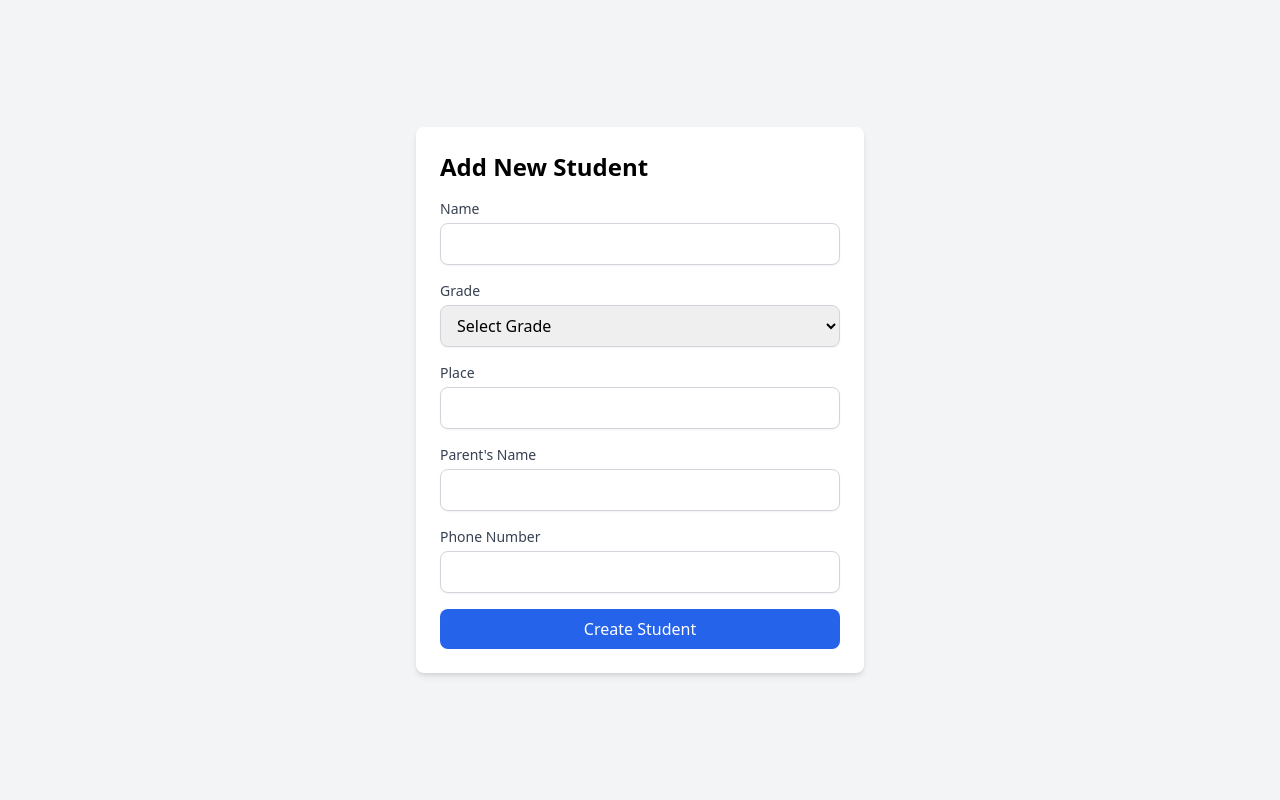
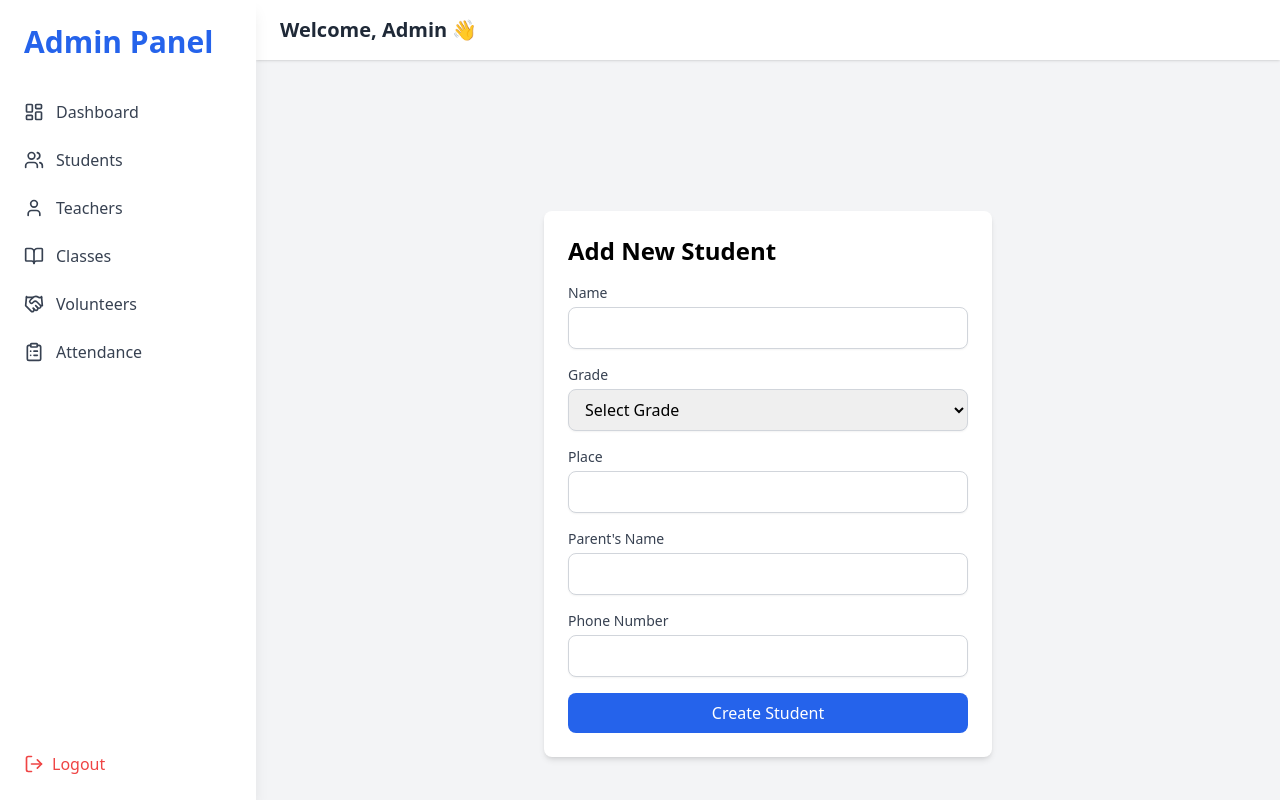
Before and after one commit to MMagesh23/AMS, a React (Vite) app in the folder frontend/: page /admin/students/add in a window 1280 px wide. Built offline with nearby package versions, Linux system fonts and the light colour scheme; sample sign-in values are in the browser's storage.

Commit message:
Update AddStudent.jsx

```diff
--- a/frontend/src/pages/AddStudent.jsx
+++ b/frontend/src/pages/AddStudent.jsx
@@ -1,6 +1,7 @@
 import React, { useState } from 'react';
 import { useNavigate } from 'react-router-dom';
 import api from '../utils/api';
+import AdminLayout from "../layouts/AdminLayout";
 
 const AddStudent = () => {
   const [name, setName] = useState('');
@@ -75,6 +76,7 @@ const AddStudent = () => {
   };
 
   return (
+    <AdminLayout>
     <div className="min-h-screen bg-gray-100 flex items-center justify-center">
       <div className="w-full max-w-md p-6 bg-white shadow-md rounded-lg">
         <h2 className="text-2xl font-semibold mb-4">Add New Student</h2>
@@ -195,6 +197,7 @@ const AddStudent = () => {
         </form>
       </div>
     </div>
+    </AdminLayout>
   );
 };
 
```
